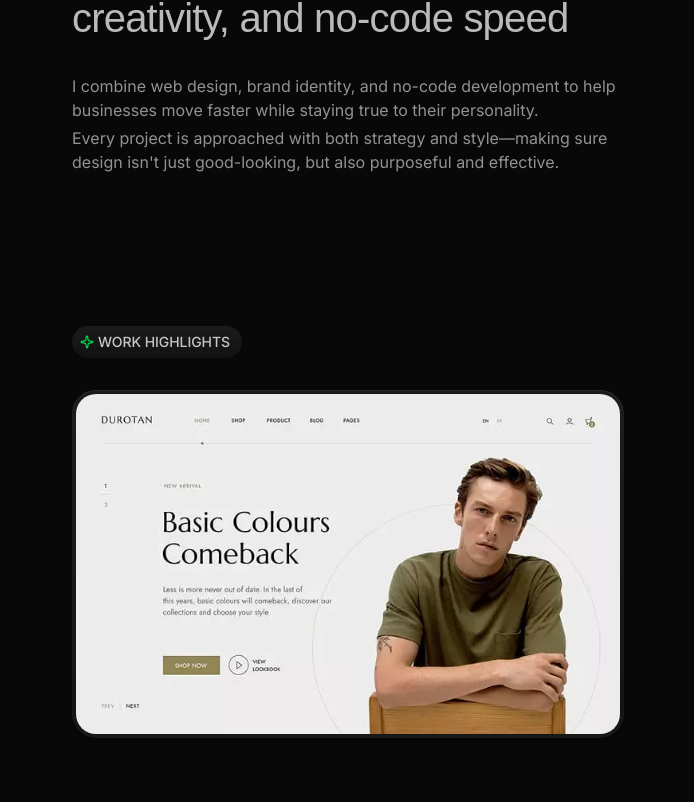
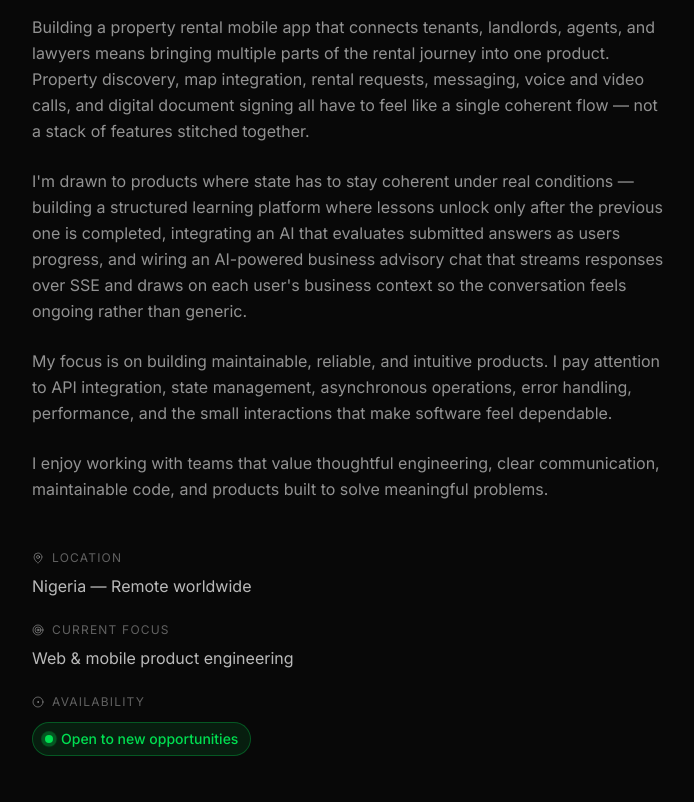
Before and after one commit to Henryking98/porfolio, a Next.js app: page / in a window 1280 px wide. Shown: the part 1078-1880 px from the top of the page, without its empty margins (520-1214 px from the left). Built offline with nearby package versions, Linux system fonts and the light colour scheme; a web font is replaced by a local one.

Commit message:
chore:  modified about page

```diff
--- a/src/components/sections/About.tsx
+++ b/src/components/sections/About.tsx
@@ -1,32 +1,88 @@
 'use client';
 
-import { UserCircle } from 'lucide-react';
+import { MapPin, Target, CircleDot, UserCircle } from 'lucide-react';
 import { SectionBadge } from '../atom/SectionBadge';
 
 export function About() {
 	return (
-		<div id="about" className="relative p-10">
-			<div className="pt-18">
-				<SectionBadge
-					label="About"
-					icon={UserCircle}
-					iconClassName="text-[#00de51]"
-				/>
+		<div id="about" className="relative">
+			<div className="pt-5">
+				<SectionBadge label="About" icon={UserCircle} iconClassName="text-[#00de51]" />
 
-				<h4 className="flex flex-col font-apfel font-normal tracking-[-0.02em] leading-12 mb-8 text-[#FFFFFFB8] text-[40px] text-balance">
-					Designing brands and websites with clarity, creativity, and no-code speed
+				<h4 className="font-apfel font-normal tracking-[-0.02em] leading-[1.2] mb-8 text-[#FFFFFFB8] text-[clamp(1.75rem,3.5vw,2.5rem)] text-balance">
+					I build products, not just interfaces.
 				</h4>
 
-				<div className="text-[#FFFFFF8F] space-y-1">
+				<div className="text-[#FFFFFF8F] space-y-6 leading-relaxed">
 					<p>
-						I combine web design, brand identity, and no-code development to help
-						businesses move faster while staying true to their personality.
+						I approach frontend engineering as more than turning designs into functional
+						screens. I care about what happens behind every interaction — how data moves
+						through an application, how different parts of a system communicate, and how
+						the experience holds up when real users depend on it.
 					</p>
+
 					<p>
-						Every project is approached with both strategy and style—making sure design
-						isn&apos;t just good-looking, but also purposeful and effective.
+						Building a property rental mobile app that connects tenants, landlords,
+						agents, and lawyers means bringing multiple parts of the rental journey into
+						one product. Property discovery, map integration, rental requests,
+						messaging, voice and video calls, and digital document signing all have to
+						feel like a single coherent flow — not a stack of features stitched
+						together.
+					</p>
+
+					<p>
+						I&apos;m drawn to products where state has to stay coherent under real
+						conditions — building a structured learning platform where lessons unlock
+						only after the previous one is completed, integrating an AI that evaluates
+						submitted answers as users progress, and wiring an AI-powered business
+						advisory chat that streams responses over SSE and draws on each user&apos;s
+						business context so the conversation feels ongoing rather than generic.
+					</p>
+
+					<p>
+						My focus is on building maintainable, reliable, and intuitive products. I
+						pay attention to API integration, state management, asynchronous operations,
+						error handling, performance, and the small interactions that make software
+						feel dependable.
+					</p>
+
+					<p>
+						I enjoy working with teams that value thoughtful engineering, clear
+						communication, maintainable code, and products built to solve meaningful
+						problems.
 					</p>
 				</div>
+
+				<dl className="mt-12 flex flex-col gap-6">
+					<div>
+						<dt className="flex items-center gap-2 text-xs uppercase tracking-widest text-[#FFFFFF5C] mb-2">
+							<MapPin size={12} aria-hidden="true" />
+							Location
+						</dt>
+						<dd className="text-base text-[#FFFFFFB8]">Nigeria — Remote worldwide</dd>
+					</div>
+
+					<div>
+						<dt className="flex items-center gap-2 text-xs uppercase tracking-widest text-[#FFFFFF5C] mb-2">
+							<Target size={12} aria-hidden="true" />
+							Current focus
+						</dt>
+						<dd className="text-base text-[#FFFFFFB8]">
+							Web & mobile product engineering
+						</dd>
+					</div>
+
+					<div>
+						<dt className="flex items-center gap-2 text-xs uppercase tracking-widest text-[#FFFFFF5C] mb-2">
+							<CircleDot size={12} aria-hidden="true" />
+							Availability
+						</dt>
+						<dd className="inline-flex items-center gap-2 rounded-full bg-[#00de51]/10 border border-[#00de51]/30 px-3 py-1.5 text-sm font-medium text-[#00de51] mt-1">
+							<span className="relative size-2 rounded-full bg-[#00de51] after:pointer-events-none after:absolute after:inset-0 after:rounded-full after:bg-[#00de51] after:animate-[rippleFade_1.8s_ease-out_infinite]" />
+							Open to new opportunities
+						</dd>
+					</div>
+				</dl>
 			</div>
 		</div>
 	);
```
